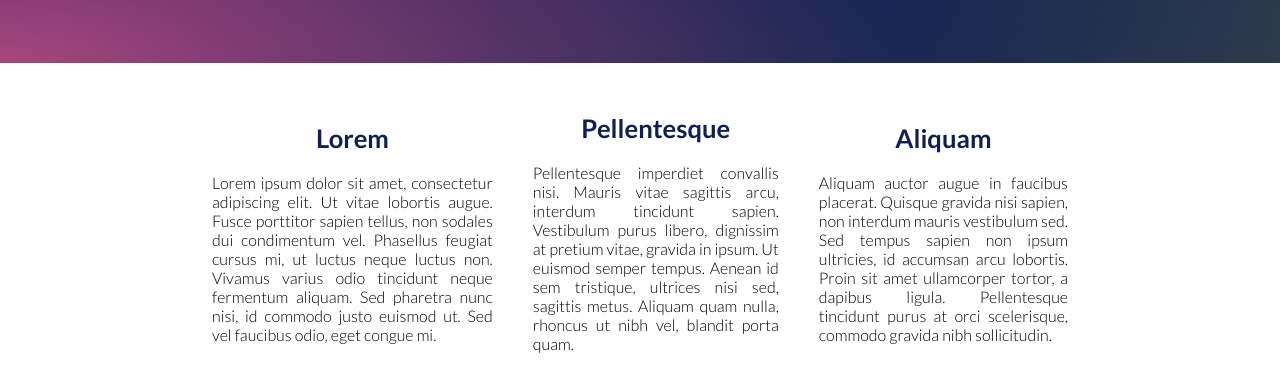
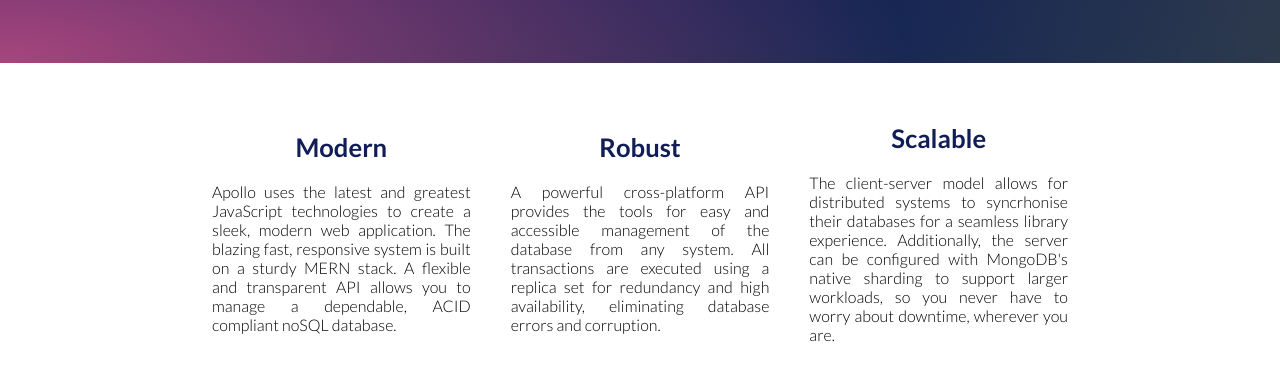
Before and after one commit to apollo-library/apollo-library.github.io, a plain HTML site: page index.html in a window 1280 px wide. Shown: the part 417-800 px from the top of the page. Drawn offline with Linux system fonts and the light colour scheme.

Commit message:
Add banner copy

```diff
--- a/index.css
+++ b/index.css
@@ -105,12 +105,13 @@
 
 .header-highlight {
   padding: 20px;
+  width: calc(100% / 3);
 }
 
 
 /*
 Main
- */
+*/
 
 .main {
   background: #f9deec;
--- a/index.html
+++ b/index.html
@@ -27,16 +27,16 @@
 	<div class="header-bottom">
 		<div class="wrap">
 			<div class="header-highlight">
-				<h3>Lorem </h3>
-				<p>Lorem ipsum dolor sit amet, consectetur adipiscing elit. Ut vitae lobortis augue. Fusce porttitor sapien tellus, non sodales dui condimentum vel. Phasellus feugiat cursus mi, ut luctus neque luctus non. Vivamus varius odio tincidunt neque fermentum aliquam. Sed pharetra nunc nisi, id commodo justo euismod ut. Sed vel faucibus odio, eget congue mi.</p>
+				<h3>Modern</h3>
+				<p>Apollo uses the latest and greatest JavaScript technologies to create a sleek, modern web application. The blazing fast, responsive system is built on a sturdy MERN stack. A flexible and transparent API allows you to manage a dependable, ACID compliant noSQL database.</p>
 			</div>
 			<div class="header-highlight">
-				<h3>Pellentesque</h3>
-				<p>Pellentesque imperdiet convallis nisi. Mauris vitae sagittis arcu, interdum tincidunt sapien. Vestibulum purus libero, dignissim at pretium vitae, gravida in ipsum. Ut euismod semper tempus. Aenean id sem tristique, ultrices nisi sed, sagittis metus. Aliquam quam nulla, rhoncus ut nibh vel, blandit porta quam.</p>
+				<h3>Robust</h3>
+				<p>A powerful cross-platform API provides the tools for easy and accessible management of the database from any system. All transactions are executed using a replica set for redundancy and high availability, eliminating database errors and corruption.</p>
 			</div>
 			<div class="header-highlight">
-				<h3>Aliquam</h3>
-				<p>Aliquam auctor augue in faucibus placerat. Quisque gravida nisi sapien, non interdum mauris vestibulum sed. Sed tempus sapien non ipsum ultricies, id accumsan arcu lobortis. Proin sit amet ullamcorper tortor, a dapibus ligula. Pellentesque tincidunt purus at orci scelerisque, commodo gravida nibh sollicitudin.</p>
+				<h3>Scalable</h3>
+				<p>The client-server model allows for distributed systems to syncrhonise their databases for a seamless library experience. Additionally, the server can be configured with MongoDB's native sharding to support larger workloads, so you never have to worry about downtime, wherever you are.</p>
 			</div>
 		</div>
 	</div>
```
